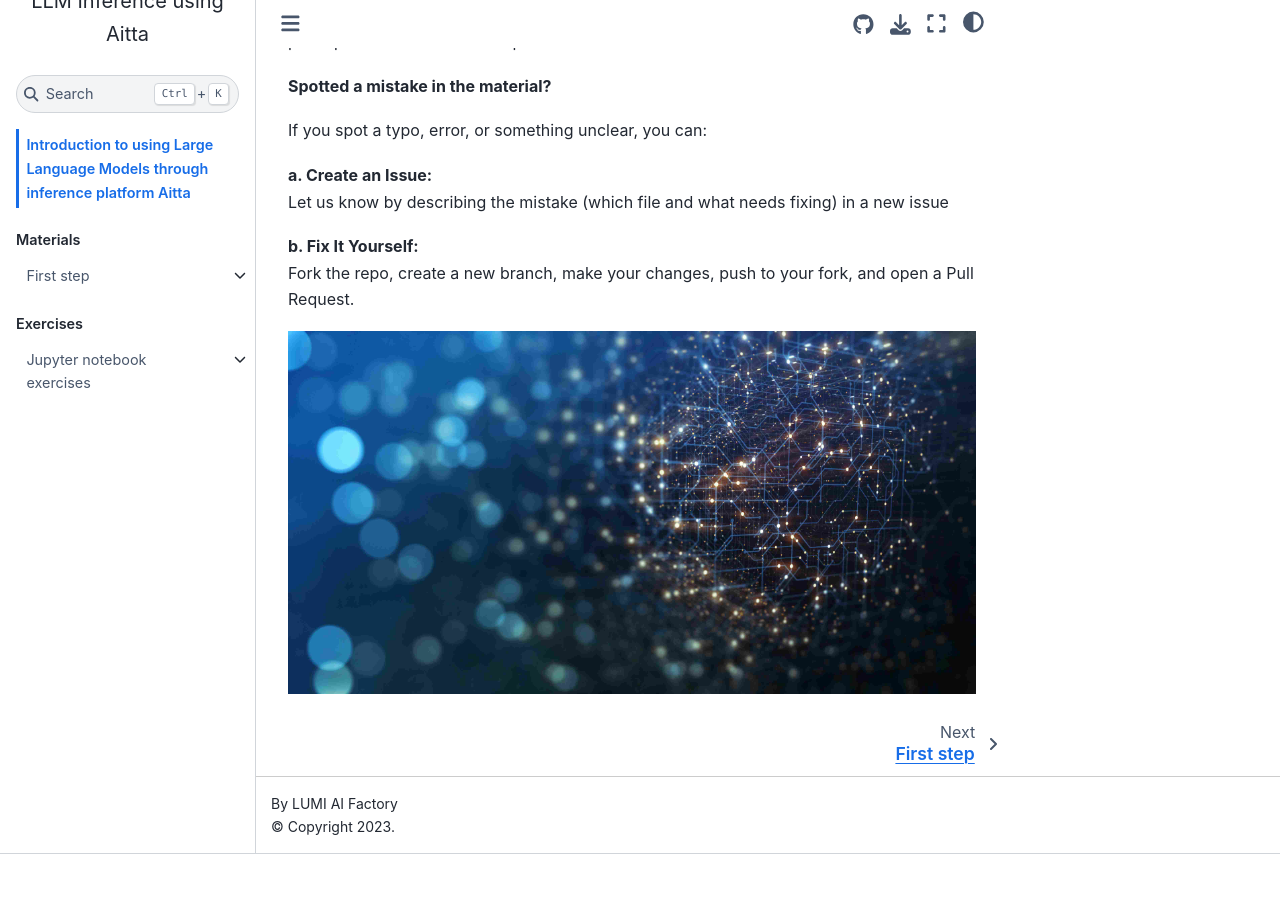
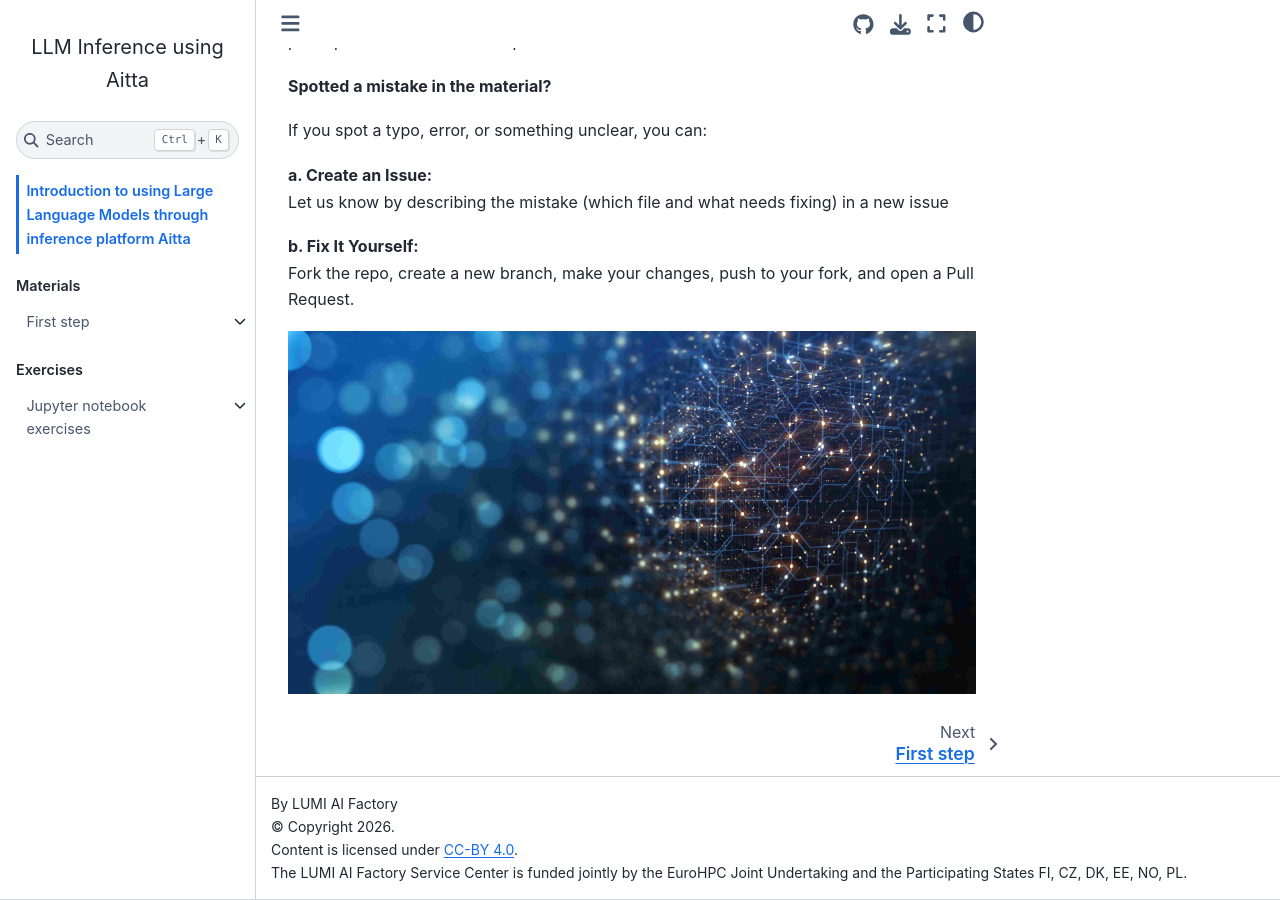
Before and after one commit to lumi-ai-factory/llm-inference-using-aitta, a Jupyter Book: the page built from README.md, in a window 1280 px wide and 900 px high, scrolled down 526 px. Built offline with Jupyter Book 1.0.4 settings and Sphinx 7.4.7 and the Sphinx Book theme 1.1.4, drawn with Linux system fonts in a browser that asks for light colours; pages that are not in the unit, such as notebooks, are missing from menus; before the commit the page ends 1380 px from its top, so only the background shows below that.

Commit message:
Add copyright and funder information

```diff
--- a/_config.yml
+++ b/_config.yml
@@ -1,5 +1,6 @@
 title: LLM Inference using Aitta
 author: LUMI AI Factory
+copyright: "2026"
 logo: logos/LAIF_logo_dark.png
 
 execute:
@@ -9,6 +10,10 @@
   use_repository_button: true
   use_issues_button: true
   use_edit_page_button: true
+  extra_footer: |
+    <p>Content is licensed under <a href="https://creativecommons.org/licenses/by/4.0/">CC-BY 4.0</a>. </p>
+    <p>The LUMI AI Factory Service Center is funded jointly by the EuroHPC Joint Undertaking and the Participating States FI, CZ, DK, EE, NO, PL.</p>
+
 
 repository:
   url: https://github.com/lumi-ai-factory/llm-inference-using-aitta
```
